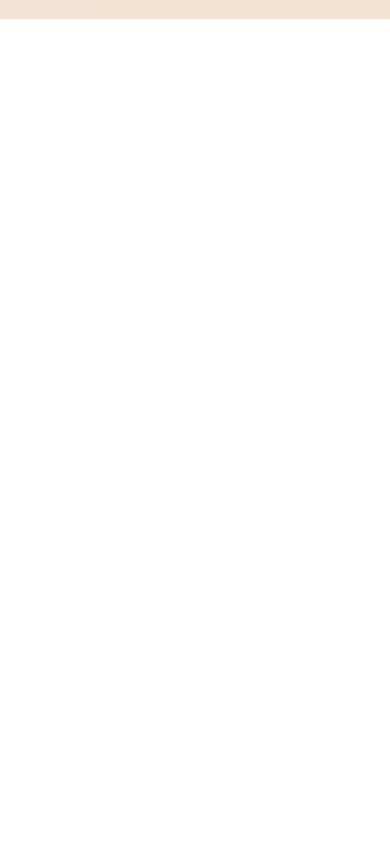
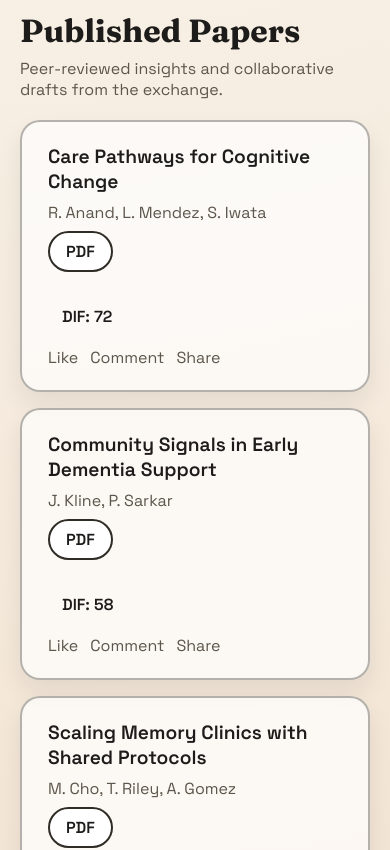
Before and after one commit to SamShiels/web-portal, a React (Vite) app: page / in a window 390 px wide. Shown: the part 1060-1910 px from the top of the page. Before the commit the page ends 1079 px from the top, so only its background shows below. Built offline with nearby package versions, Linux system fonts and the light colour scheme; the HTML template or start-up script is replaced by a standard one.

Commit message:
Comments

```diff
--- a/src/App.tsx
+++ b/src/App.tsx
@@ -1,4 +1,5 @@
 import { useRef, useState } from "react";
+import PublishedPapers from "./components/PublishedPapers";
 
 const ALLOWED_TYPE = "application/pdf";
 
@@ -93,6 +94,7 @@ const App = () => {
         </div>
         <p className="upload-status">{status ?? "No file selected yet."}</p>
       </section>
+      <PublishedPapers />
     </div>
   );
 };
--- /dev/null
+++ b/src/components/CommentThread.tsx
@@ -0,0 +1,41 @@
+export type Comment = {
+  id: string;
+  author: string;
+  message: string;
+};
+
+type CommentThreadProps = {
+  isOpen: boolean;
+  comments: Comment[];
+  onToggle: () => void;
+  commentId: string;
+};
+
+const CommentThread = ({ isOpen, comments, onToggle, commentId }: CommentThreadProps) => {
+  return (
+    <div className="paper-comments">
+      {isOpen ? (
+        <div className="paper-comment">
+          <label className="paper-comment-label" htmlFor={commentId}>
+            Leave a comment
+          </label>
+          <textarea
+            id={commentId}
+            rows={3}
+            placeholder="Add a quick note for the authors..."
+          />
+          <div className="paper-comment-list">
+            {comments.map((comment) => (
+              <div key={comment.id} className="paper-comment-item">
+                <p className="paper-comment-author">{comment.author}</p>
+                <p className="paper-comment-message">{comment.message}</p>
+              </div>
+            ))}
+          </div>
+        </div>
+      ) : null}
+    </div>
+  );
+};
+
+export default CommentThread;
--- /dev/null
+++ b/src/components/PublishedPapers.tsx
@@ -0,0 +1,125 @@
+import { useState } from "react";
+import CommentThread, { type Comment } from "./CommentThread";
+
+type Paper = {
+  id: string;
+  title: string;
+  authors: string;
+  pdfUrl: string;
+  dif: number;
+};
+
+const PAPERS: Paper[] = [
+  {
+    id: "dx-2024-01",
+    title: "Care Pathways for Cognitive Change",
+    authors: "R. Anand, L. Mendez, S. Iwata",
+    pdfUrl: "/papers/care-pathways.pdf",
+    dif: 72
+  },
+  {
+    id: "dx-2024-02",
+    title: "Community Signals in Early Dementia Support",
+    authors: "J. Kline, P. Sarkar",
+    pdfUrl: "/papers/community-signals.pdf",
+    dif: 58
+  },
+  {
+    id: "dx-2024-03",
+    title: "Scaling Memory Clinics with Shared Protocols",
+    authors: "M. Cho, T. Riley, A. Gomez",
+    pdfUrl: "/papers/memory-clinics.pdf",
+    dif: 64
+  }
+];
+
+type PapersListProps = {
+  papers: Paper[];
+};
+
+const PapersList = ({ papers }: PapersListProps) => {
+  const [openCommentId, setOpenCommentId] = useState<string | null>(null);
+  const comments: Comment[] = [
+    {
+      id: "comment-01",
+      author: "Maya P.",
+      message: "Love the framing. Curious about the pilot cohort size?"
+    },
+    {
+      id: "comment-02",
+      author: "Sam R.",
+      message: "The methods section is clear and crisp. Nice work."
+    },
+    {
+      id: "comment-03",
+      author: "Lena T.",
+      message: "Would be great to see a quick visual summary or chart."
+    }
+  ];
+
+  return (
+    <div className="papers-list">
+      {papers.map((paper) => {
+        const isOpen = openCommentId === paper.id;
+
+        return (
+          <article key={paper.id} className="paper-card">
+            <div className="paper-main">
+              <a className="paper-title" href={paper.pdfUrl} target="_blank" rel="noreferrer">
+                {paper.title}
+              </a>
+              <p className="paper-authors">{paper.authors}</p>
+              <a className="paper-pdf" href={paper.pdfUrl} download>
+                PDF
+              </a>
+
+            <CommentThread
+              isOpen={isOpen}
+              comments={comments}
+              commentId={`comment-${paper.id}`}
+              onToggle={() => setOpenCommentId(isOpen ? null : paper.id)}
+            />
+            </div>
+            <div className="paper-meta">
+              <a className="paper-dif" href={paper.pdfUrl} target="_blank" rel="noreferrer">
+                DIF: {paper.dif}
+              </a>
+              <div className="paper-actions">
+                <a className="paper-action" href="#">
+                  Like
+                </a>
+                <a
+                  className="paper-action"
+                  href="#"
+                  onClick={(event) => {
+                    event.preventDefault();
+                    setOpenCommentId(isOpen ? null : paper.id);
+                  }}
+                >
+                  Comment
+                </a>
+                <a className="paper-action" href="#">
+                  Share
+                </a>
+              </div>
+            </div>
+          </article>
+        );
+      })}
+    </div>
+  );
+};
+
+const PublishedPapers = () => {
+  return (
+    <section className="papers">
+      <div className="papers-header">
+        <h2>Published Papers</h2>
+        <p>Peer-reviewed insights and collaborative drafts from the exchange.</p>
+      </div>
+      <PapersList papers={PAPERS} />
+    </section>
+  );
+};
+
+export default PublishedPapers;
--- a/src/index.css
+++ b/src/index.css
@@ -165,6 +165,174 @@ body {
   font-size: 0.95rem;
 }
 
+.papers {
+  display: grid;
+  gap: 20px;
+}
+
+.papers-header h2 {
+  margin: 0 0 8px;
+  font-family: "Fraunces", "Times New Roman", serif;
+  font-size: 2rem;
+}
+
+.papers-header p {
+  margin: 0;
+  color: var(--muted);
+}
+
+.papers-list {
+  display: grid;
+  gap: 16px;
+}
+
+.paper-card {
+  display: grid;
+  grid-template-columns: minmax(0, 1fr) auto;
+  gap: 16px;
+  align-items: center;
+  padding: 22px 26px;
+  border-radius: 20px;
+  background: rgba(255, 255, 255, 0.7);
+  border: 2px solid rgba(47, 43, 37, 0.35);
+  box-shadow: 0 12px 24px rgba(29, 28, 26, 0.08);
+}
+
+.paper-main {
+  display: grid;
+  gap: 8px;
+}
+
+.paper-meta {
+  display: grid;
+  gap: 10px;
+  justify-items: end;
+  align-self: start;
+}
+
+.paper-title {
+  font-size: 1.2rem;
+  font-weight: 600;
+  color: var(--ink);
+  text-decoration: none;
+}
+
+.paper-title:hover {
+  color: var(--accent);
+  text-decoration: underline;
+}
+
+.paper-authors {
+  margin: 0;
+  color: var(--muted);
+}
+
+.paper-pdf {
+  justify-self: start;
+  border: 2px solid var(--border);
+  background: #fff;
+  color: var(--ink);
+  padding: 8px 16px;
+  border-radius: 999px;
+  text-decoration: none;
+  font-weight: 600;
+  width: fit-content;
+}
+
+.paper-pdf:hover {
+  background: var(--highlight);
+}
+
+.paper-actions {
+  display: flex;
+  gap: 12px;
+  align-items: center;
+}
+
+.paper-action {
+  font: inherit;
+  background: transparent;
+  border: 0;
+  color: var(--muted);
+  text-decoration: none;
+  padding: 0;
+  cursor: pointer;
+}
+
+.paper-action:hover {
+  color: var(--accent);
+}
+
+.paper-comments {
+  display: grid;
+  gap: 10px;
+}
+
+.paper-dif {
+  font-weight: 600;
+  color: var(--ink);
+  text-decoration: none;
+  padding: 8px 12px;
+  border-radius: 999px;
+  border: 2px solid transparent;
+}
+
+.paper-dif:hover {
+  border-color: var(--accent);
+  color: var(--accent);
+}
+
+.paper-comment {
+  grid-column: 1 / -1;
+  display: grid;
+  gap: 8px;
+  margin-top: 8px;
+}
+
+.paper-comment-label {
+  font-size: 0.9rem;
+  color: var(--muted);
+}
+
+.paper-comment textarea {
+  width: 100%;
+  border-radius: 16px;
+  border: 2px solid rgba(47, 43, 37, 0.35);
+  padding: 12px 14px;
+  font-family: inherit;
+  resize: vertical;
+  background: #fffdf8;
+}
+
+.paper-comment textarea:focus {
+  outline: 2px solid var(--accent);
+  outline-offset: 2px;
+}
+
+.paper-comment-list {
+  display: grid;
+  gap: 10px;
+}
+
+.paper-comment-item {
+  padding: 10px 12px;
+  border-radius: 12px;
+  background: rgba(255, 255, 255, 0.7);
+  border: 1px solid rgba(47, 43, 37, 0.2);
+}
+
+.paper-comment-author {
+  margin: 0 0 4px;
+  font-weight: 600;
+  font-size: 0.9rem;
+}
+
+.paper-comment-message {
+  margin: 0;
+  color: var(--muted);
+  font-size: 0.95rem;
+}
+
 @media (max-width: 900px) {
   .hero {
     grid-template-columns: 1fr;
@@ -183,6 +351,19 @@ body {
     width: 100%;
     text-align: center;
   }
+
+  .paper-card {
+    grid-template-columns: 1fr;
+    align-items: start;
+  }
+
+  .paper-dif {
+    justify-self: start;
+  }
+
+  .paper-meta {
+    justify-items: start;
+  }
 }
 
 @media (max-width: 600px) {
```
